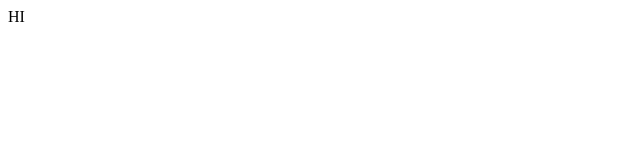
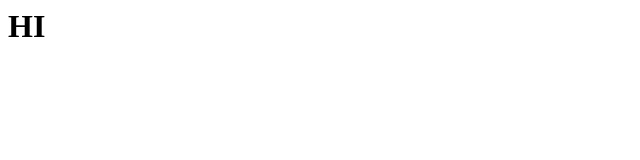
Before and after one commit to parallaxion/parallaxion.github.io, a plain HTML site: page index.html in a window 1280 px wide. Shown: the full height of the page, 0-640 px from the left. Drawn offline with Linux system fonts and the light colour scheme.

Commit message:
Update index.html

```diff
--- a/index.html
+++ b/index.html
@@ -1,5 +1,5 @@
 <html>
-
-HI
-
+<body>
+  <h1>HI</h1>
+  </body>
 </html>
```
